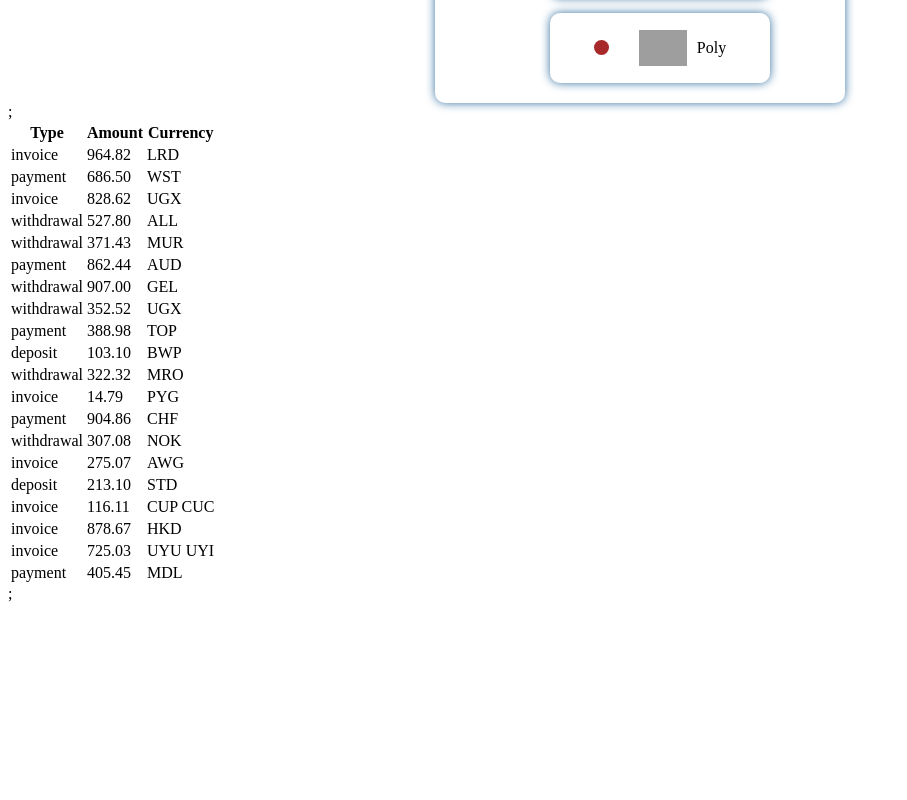
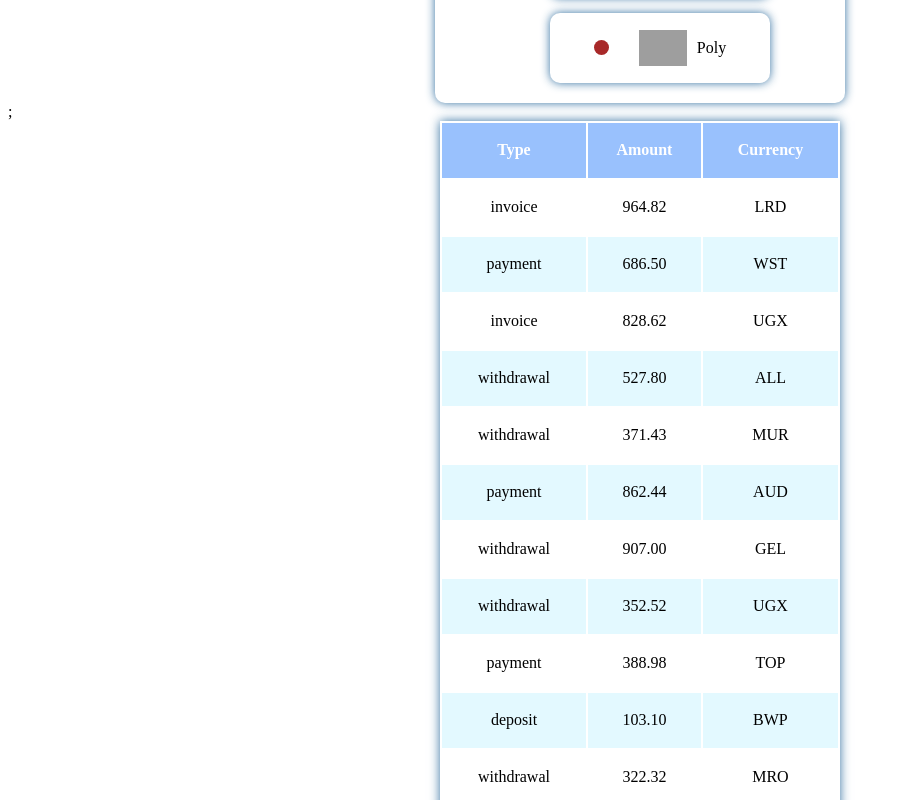
Before and after one commit to Viktoriya-May/goit-react-hw-01-components, a React (Create React App) app: page / in a window 1280 px wide. Shown: the part 1020-1820 px from the top of the page, without its empty margins (0-907 px from the left). Before the commit the page ends 1631 px from the top, so only its background shows below. Built offline with nearby package versions, Linux system fonts and the light colour scheme; grey boxes are pictures that could not be loaded.

Commit message:
add styled transactions

```diff
--- a/src/components/TransactionHistory/TransactionHistory.module.css
+++ b/src/components/TransactionHistory/TransactionHistory.module.css
@@ -0,0 +1,24 @@
+.transaction__history{
+        margin-top: 10px;
+        box-shadow:  0 0 10px #27679bed;
+        width: 400px;
+        border-spacing: 10;
+        margin: auto;
+
+      }
+
+
+  thead {
+    background-color: #99c1fd;
+    color: #ffffff;
+
+  }
+
+  tr {
+    text-align: center;
+    height: 55px;
+  }
+
+  tr:nth-child(2n) {
+    background-color: #e3f9ff;
+  }
```
